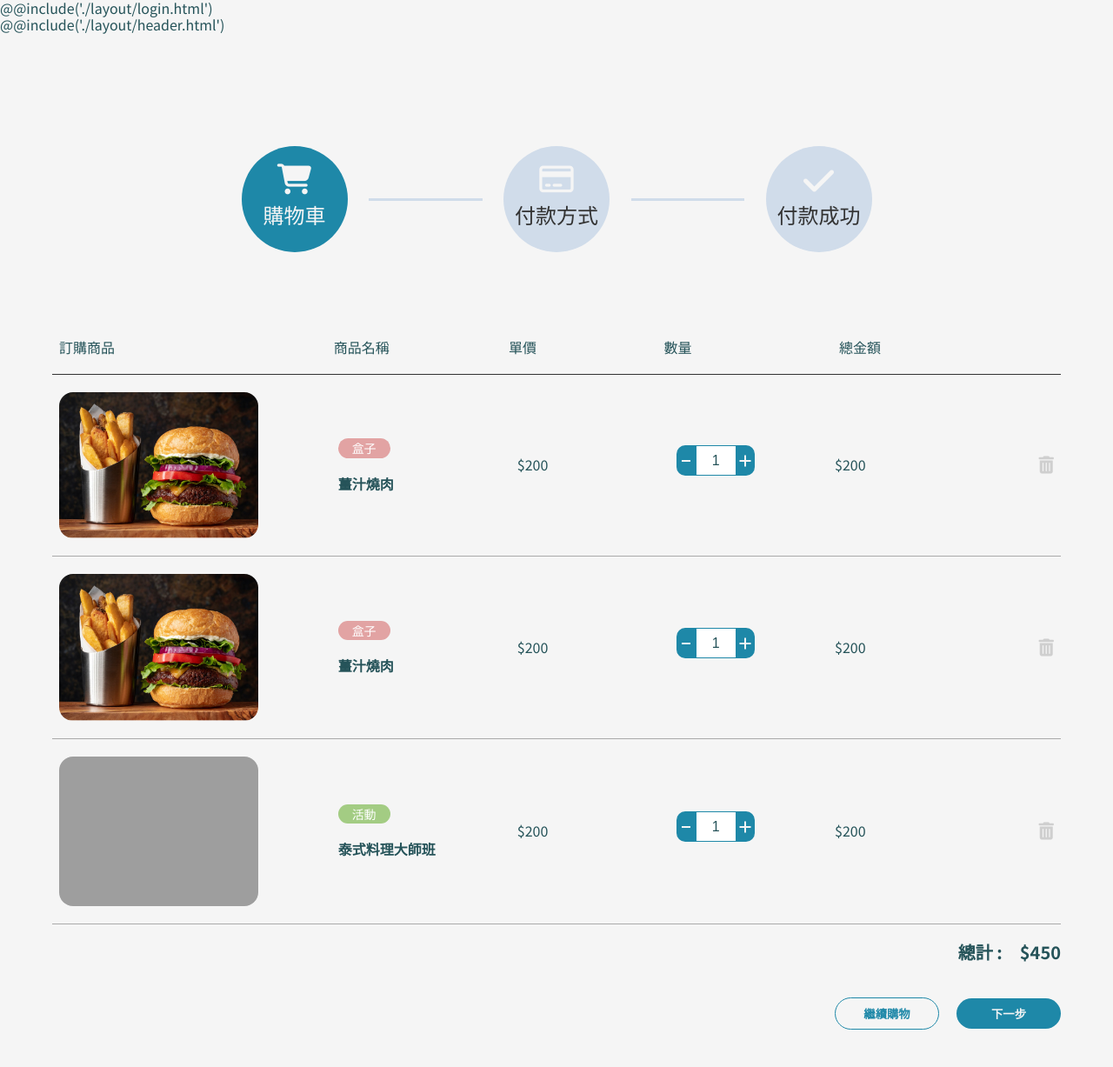
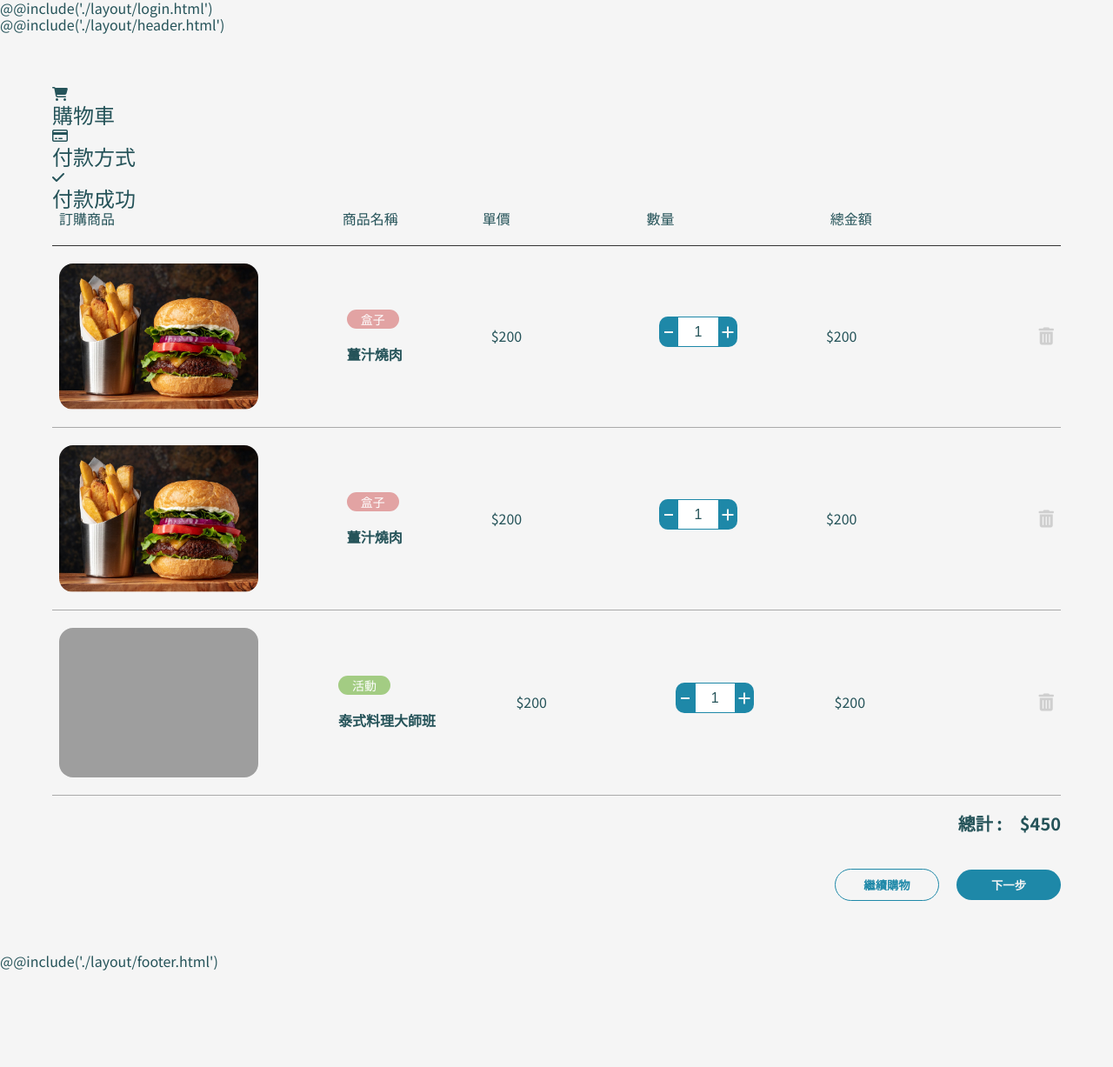
Before and after one commit to Edward8246/Thd102-g1, a PHP site: page /test.html in a window 1280 px wide. Shown: the top 1227 px of the page at 87% size. After the commit the page ends 1116 px from the top, so only its background shows below. Run offline with PHP 8.4, Linux system fonts and the light colour scheme; style sheets or scripts are compiled from the project's sources; grey boxes are pictures that could not be loaded.

Commit message:
modify login page

```diff
--- a/js/login.js
+++ b/js/login.js
@@ -23,6 +23,9 @@ document.addEventListener("keydown", function(e) {
         close_window();
     }
 })
+// document.getElementById("loginPage").addEventListener("click",function(){
+//     close_window();
+// })
 
 
 
@@ -132,3 +135,19 @@ document.addEventListener("DOMContentLoaded", function() {
     })
 
 });
+
+
+document.addEventListener("DOMContentLoaded", function () {
+    const loginPage = document.getElementById("loginPage");
+    const container = document.getElementById("container");
+    const signUpContainer = document.getElementById("sign-up-container");
+    const signInContainer = document.getElementById("sign-in-container");
+
+    loginPage.addEventListener("click", function (event) {
+        if (event.target === loginPage) {
+            container.classList.remove("active");
+            signUpContainer.classList.remove("active");
+            signInContainer.classList.remove("active");
+        }
+    });
+});
--- a/sass/page/_test.scss
+++ b/sass/page/_test.scss
@@ -4,98 +4,111 @@
 
     .container {
         padding: 60px;
+
+        @include m(){
+            padding: 15px ;
+        }
         // padding: $side_padding-360px;
     }
     //分類
-    .process{
-        display: flex;
-        justify-content: space-between;
-        align-items: center;
-        width: 62.5%;
-        margin: 70px auto 100px auto;
-        position: relative;
-        // z-index: 5;
-    }
-    .line{
-        width: 18%;
-        height: 3px;
-        background-color: $color_warterblue;
-    }
+    // .process{
+    //     display: flex;
+    //     justify-content: space-between;
+    //     align-items: center;
+    //     width: 62.5%;
+    //     margin: 70px auto 100px auto;
+    //     position: relative;
+    //     // z-index: 5;
+    // }
+    // .line{
+    //     width: 18%;
+    //     height: 3px;
+    //     background-color: $color_warterblue;
+    // }
 
-    .cart-img{
-        width: 122px;
-        height: 122px;
-        border-radius: 50%;
-        background-color: $color_blue;
-        // border: 1px solid #000;
-    }
-    .cart-img >.fa-cart-shopping{
-        width: 122px;
-        font-size: 35px;
-        margin-top: 20px;
-        text-align: center;
-        margin-bottom: 10px;
-        color: $white;
-        // border: 1px solid #000;
-    }
-    .cart-text{
-        text-align: center;
-        color: $white;
-        overflow: hidden;
-        // border: 1px solid #000;
-    }
+    // .cart-img{
+    //     width: 122px;
+    //     height: 122px;
+    //     border-radius: 50%;
+    //     background-color: $color_blue;
+    //     // border: 1px solid #000;
+    // }
+    // .cart-img >.fa-cart-shopping{
+    //     width: 122px;
+    //     font-size: 35px;
+    //     margin-top: 20px;
+    //     text-align: center;
+    //     margin-bottom: 10px;
+    //     color: $white;
+    //     // border: 1px solid #000;
+    // }
+    // .cart-text{
+    //     text-align: center;
+    //     color: $white;
+    //     overflow: hidden;
+    //     // border: 1px solid #000;
+    // }
 
 
-    .pay{
-        width: 122px;
-        height: 122px;
-        border-radius: 50%;
-        background-color: $color_warterblue;
-    }
+    // .pay{
+    //     width: 122px;
+    //     height: 122px;
+    //     border-radius: 50%;
+    //     background-color: $color_warterblue;
+    // }
 
-    .fa-credit-card{
-        width: 122px;
-        font-size: 35px;
-        margin-top: 20px;
-        text-align: center;
-        margin-bottom: 10px;
-        color: $white;
-    }
-    .pay-text{
-        text-align: center;
-        color: $black;
-        // border: 1px solid #000;
-    }
-    .success{
-        width: 122px;
-        height: 122px;
-        border-radius: 50%;
-        background-color: $color_warterblue;
-    }
-    .fa-check{
-        width: 122px;
-        font-size: 40px;
-        margin-top: 20px;
-        text-align: center;
-        margin-bottom: 5px;
-        color: $white;
-    }
-    .success-text{
-        text-align: center;
-        color: $black;
-        // border: 1px solid #000;
-    }
+    // .fa-credit-card{
+    //     width: 122px;
+    //     font-size: 35px;
+    //     margin-top: 20px;
+    //     text-align: center;
+    //     margin-bottom: 10px;
+    //     color: $white;
+    // }
+    // .pay-text{
+    //     text-align: center;
+    //     color: $black;
+    //     // border: 1px solid #000;
+    // }
+    // .success{
+    //     width: 122px;
+    //     height: 122px;
+    //     border-radius: 50%;
+    //     background-color: $color_warterblue;
+    // }
+    // .fa-check{
+    //     width: 122px;
+    //     font-size: 40px;
+    //     margin-top: 20px;
+    //     text-align: center;
+    //     margin-bottom: 5px;
+    //     color: $white;
+    // }
+    // .success-text{
+    //     text-align: center;
+    //     color: $black;
+    //     // border: 1px solid #000;
+    // }
 
 
     /* Global "table" column settings */
     .product-image {
         width: 20%;
     }
+
     .product-details {
-        width: 10%;
+        // width: 10%;
+
+
     }
+
+
     .product-price {
         width: 8%;
+
+        @include d(600px){
+            display:none;
+        }
     }
     .product-quantity {
         width: 10%;
@@ -117,6 +130,11 @@
         padding: 0 8px 20px ;
         border-bottom: 1px solid $black;
         margin-bottom: 20px;
+
+        @include d(600px){
+            display:none;
+
+        }
     }
 
 
@@ -133,9 +151,18 @@
         border-radius: 16px;
         font-size: 0;
         img {
+            // float: left;
             width: 100%;
         }
+
+        @include d(600px){
+             img {
+            // float: ;
+            // width: 100%;
+        }
+        }
     }
+
 
     .product-tag{
         font-size: 14px;
@@ -144,6 +171,10 @@
         text-align: center;
         color: #fff;
         margin-bottom: 20px;
+
+        @include m(){
+            margin: 5px;
+        }
     }
 
     .product-details {
@@ -151,16 +182,23 @@
             font-weight: 700;
         }
 
+        @include d(600px){
+            img {
+           // float: ;
+           // width: 100%;
+    }
+    }
+
     }
 
     .btn-number {
         width: 90px;
-
+        // 減
         .b-sub::before{
             width:10px;
 
         }
-
+        // 加
         .b-add::before {
             width: 13px;
         }
@@ -169,11 +207,12 @@
             height: 13px;
         }
 
-
+        // 減的框框
         .b-sub{
             width: 25px;
         }
 
+        // 加的框框
         .b-add{
             width: 25px;
         }
--- a/test.html
+++ b/test.html
@@ -60,10 +60,6 @@
                         <input class="text buy-value" type="text" value="1" readonly="readonly">
                         <div class="b-n b-add" @click="addNumber"></div>
                     </div>
-
-                    <!-- <div class="product-quantity">
-                        <input type="number" value="2" min="1">
-                    </div> -->
 
                     <div class="product-line-price">$200</div>
 
```
